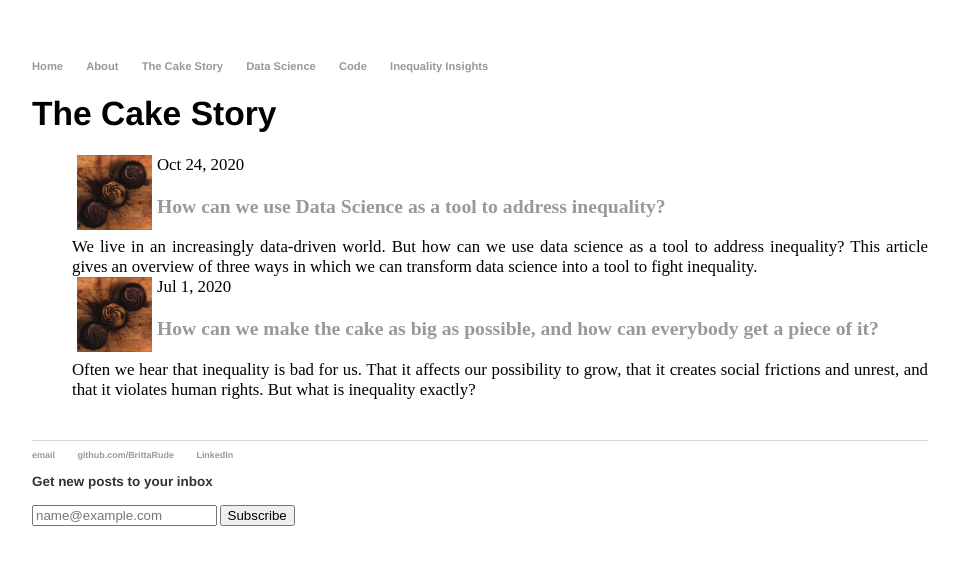
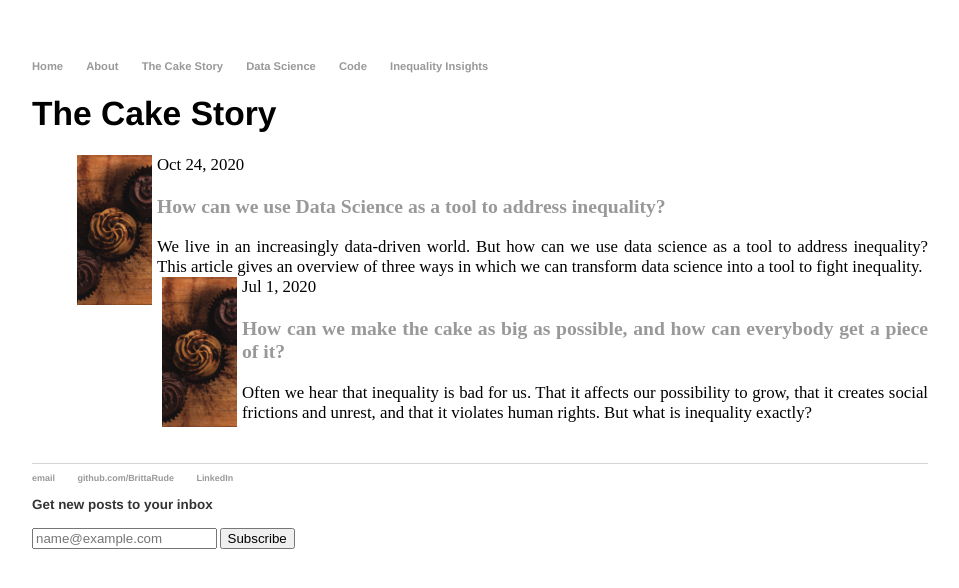
Before and after one commit to BrittaRude/BrittaRude.github.io, a Jekyll site: the page built from thecakestory/index.html, in a window 1280 px wide. Shown: the top 588 px of the page, without its empty margins (160-1119 px from the left). Built offline with Jekyll 4.4.1, drawn with Linux system fonts in a browser that asks for light colours.

Commit message:
Update main.css

```diff
--- a/css/main.css
+++ b/css/main.css
@@ -62,7 +62,7 @@ ul.inputs_DataScience li {
 
 .blog-roll-image{
     width: 75px;
-    height: 75px;
+    height: 150px;
     object-fit: cover;
     float: left;
 }
```
